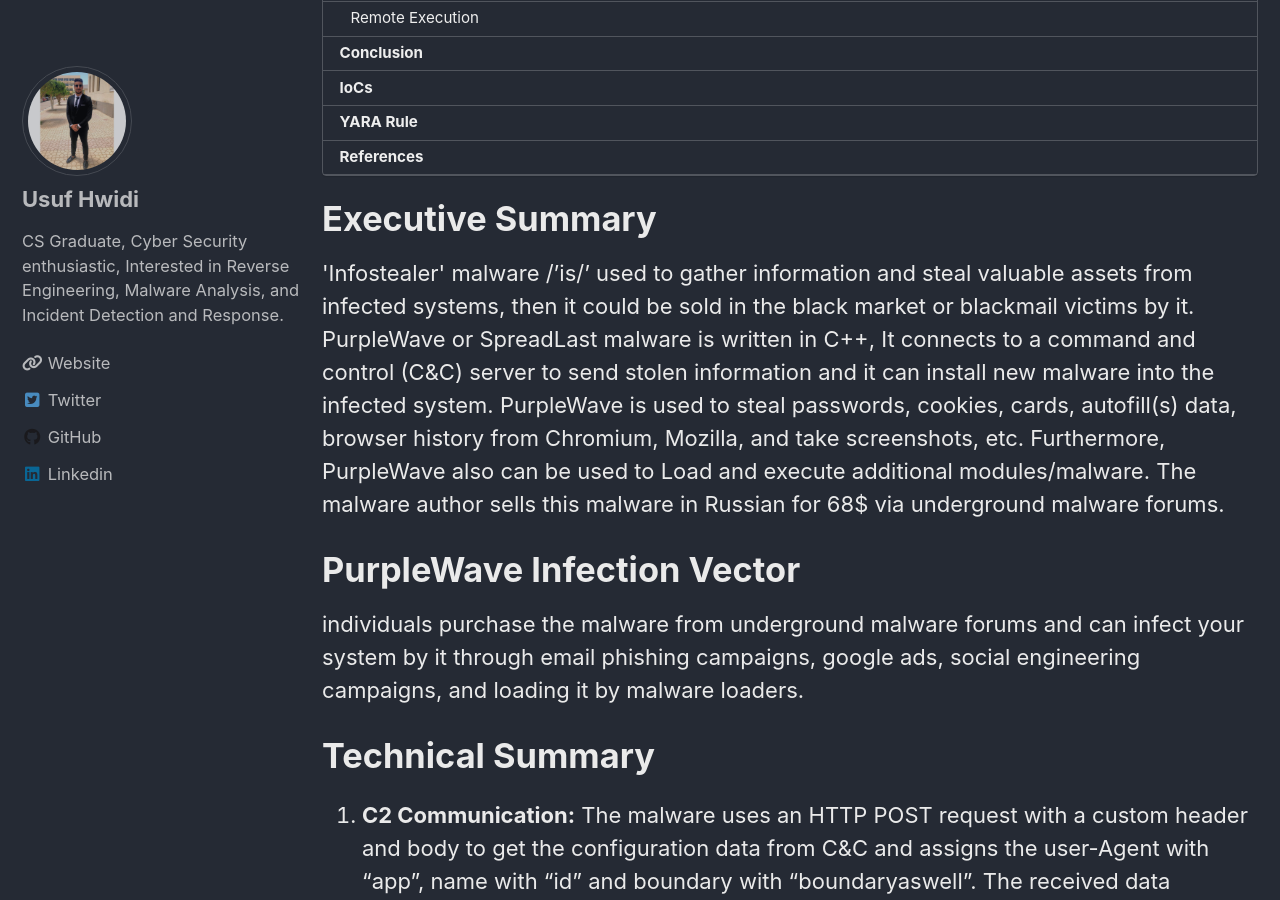
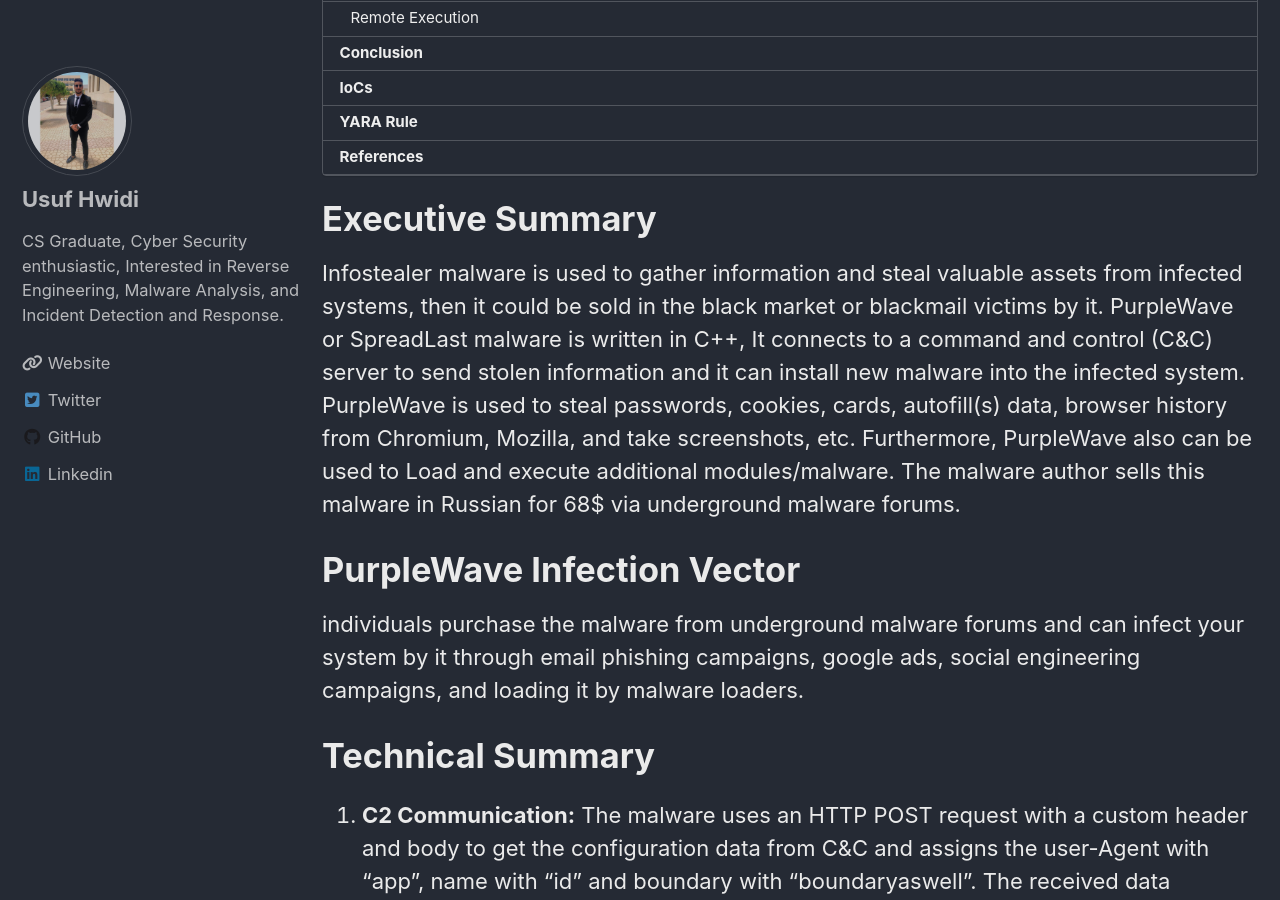
Before and after one commit to YoussefElsherbiiny/YoussefElsherbiiny.github.io, a Jekyll site: the page built from _posts/Malware-Analysis/2023-07-13-PurbleWave.md, in a window 1280 px wide and 900 px high, scrolled down 519 px. Built offline with Jekyll 4.4.1, drawn with Linux system fonts in a browser that asks for light colours; cached includes are drawn as plain includes; nearby versions of some CDN libraries.

```diff
--- a/_posts/Malware-Analysis/2023-07-13-PurbleWave.md
+++ b/_posts/Malware-Analysis/2023-07-13-PurbleWave.md
@@ -11,7 +11,7 @@ toc: true
 ---
 # Executive Summary
 
-\'Infostealer\' malware /'is/' used to gather information and steal valuable assets from infected systems, then it could be sold in the black market or blackmail victims by it.
+Infostealer malware is used to gather information and steal valuable assets from infected systems, then it could be sold in the black market or blackmail victims by it.
 PurpleWave or SpreadLast malware is written in C++, It connects to a command and control (C&C) server to send stolen information and it can install new malware into the infected system.
 PurpleWave is used to steal passwords, cookies, cards, autofill(s) data, browser history from Chromium, Mozilla, and take screenshots, etc. Furthermore, PurpleWave also can be used to Load and execute additional modules/malware.
 The malware author sells this malware in Russian for 68$ via underground malware forums.
```
